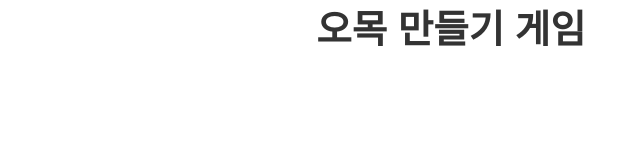
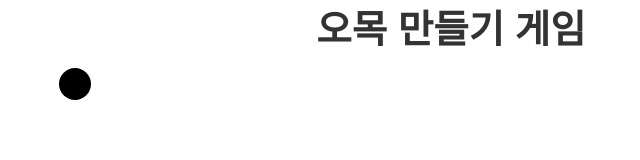
Before and after one commit to milooy/omokjs, a website: page client/index.html in a window 1280 px wide. Both pictures are taken after a click on the element 254 px from the left and 84 px from the top of the page. Shown: the full height of the page, 179-819 px from the left. Drawn offline with nearby package versions, Linux system fonts and the light colour scheme.

Commit message:
[1차 목표] 투명/불투명 돌 놓기

```diff
--- a/client/index.html
+++ b/client/index.html
@@ -124,19 +124,37 @@ Written by 남형걸, 진겸 <tost8295@gmail.com>, Octobor 2016
 
   function putStone(elem) {
     //      TODO : misson 1
-
+    for (var i = 0; i < elem.childNodes.length; i++) {
+      if (['black stone', 'white stone'].indexOf(elem.childNodes[i].className)<0) {
+        var stone = document.createElement('button');
+        stone.className = which_stone();
+        elem.appendChild(stone);
+        flag++;
+        break;
+      }
+    }
   }
 
 
   function putSemiStone(elem) {
     //      TODO : misson 1
-
+    console.log(elem.getAttribute('id'));
+    if(!elem.hasChildNodes()) {
+      var semiStone = document.createElement('button');
+      semiStone.className = 'semi_'+which_stone();
+      elem.appendChild(semiStone);
+    }
   }
 
 
   function removeSemiStone(elem) {
     //      TODO : misson 1
-
+    for (var i = 0; i < elem.childNodes.length; i++) {
+      if (['semi_black stone', 'semi_white stone'].indexOf(elem.childNodes[i].className)>=0) {
+        elem.removeChild(elem.childNodes[i]);
+        break;
+      }
+    }
   }
 
 
```
Lines whose indentation alone changed are shown as unchanged.
